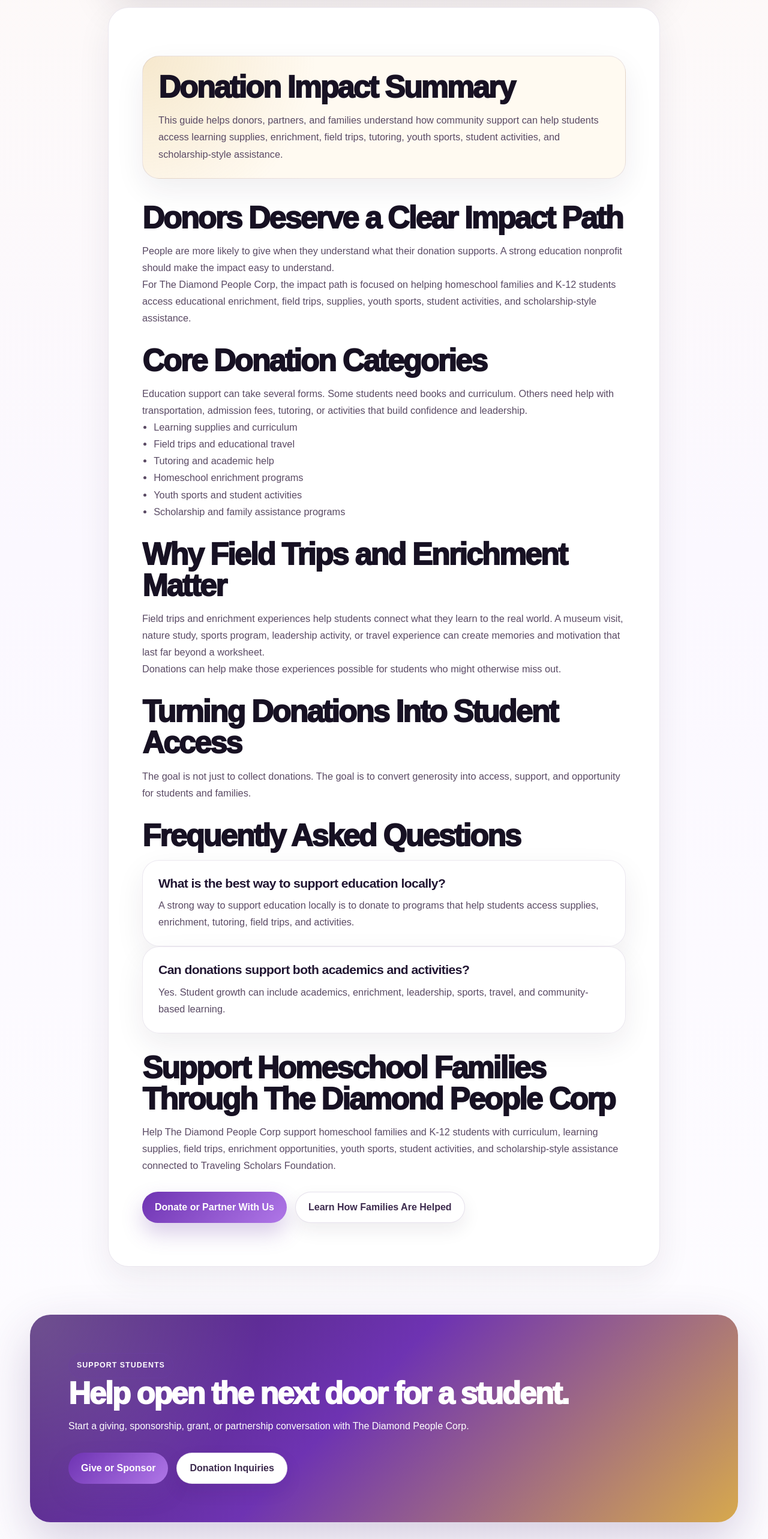
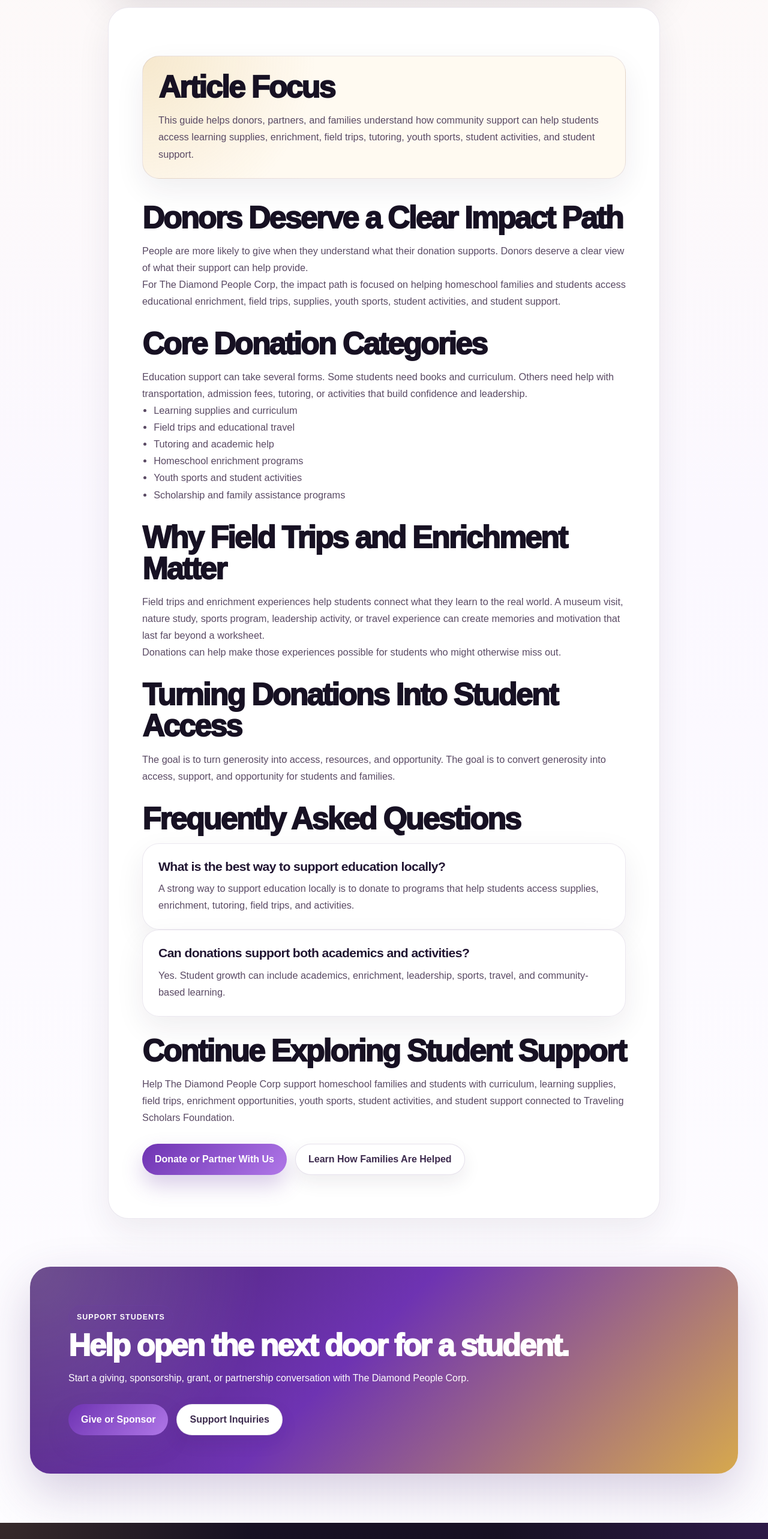
Before and after one commit to aimoneyglitch/diamond-people-corp, a Next.js app: page /blog/where-education-donations-go in a window 1280 px wide. Shown: the part 1100-3666 px from the top of the page at 60% size. Built offline with nearby package versions, Linux system fonts and the light colour scheme.

Commit message:
remove proven weak public wording

```diff
--- a/app/components/BlogArticle.tsx
+++ b/app/components/BlogArticle.tsx
@@ -46,11 +46,11 @@
 
           <div className={styles.articleBody}>
             <div className={styles.articleCallout}>
-              <h2>Donation Impact Summary</h2>
+              <h2>Article Focus</h2>
               <p>
                 This guide helps donors, partners, and families understand how community support can
                 help students access learning supplies, enrichment, field trips, tutoring, youth sports,
-                student activities, and scholarship-style assistance.
+                student activities, and student support.
               </p>
             </div>
 
@@ -82,11 +82,11 @@
             </section>
 
             <section>
-              <h2>Support Homeschool Families Through The Diamond People Corp</h2>
+              <h2>Continue Exploring Student Support</h2>
               <p>
-                Help The Diamond People Corp support homeschool families and K-12 students with curriculum,
+                Help The Diamond People Corp support homeschool families and students with curriculum,
                 learning supplies, field trips, enrichment opportunities, youth sports, student activities,
-                and scholarship-style assistance connected to Traveling Scholars Foundation.
+                and student support connected to Traveling Scholars Foundation.
               </p>
               <div className={styles.actions}>
                 <Link className={styles.primaryButton} href="/donate">Donate or Partner With Us</Link>
--- a/app/components/DpcShell.tsx
+++ b/app/components/DpcShell.tsx
@@ -82,7 +82,7 @@
     },
     {
       title: "Family Support",
-      text: "Scholarship-style assistance that helps reduce pressure when educational costs become a barrier."
+      text: "Student support that helps reduce pressure when educational costs become a barrier."
     }
   ];
 
@@ -135,7 +135,7 @@
         </div>
         <div>
           <strong>Responsible language</strong>
-          <p>The site does not make tax-treatment promises without proper confirmation.</p>
+          <p>Supporters receive clear, responsible communication before making giving decisions.</p>
         </div>
       </div>
     </section>
@@ -152,7 +152,7 @@
       </p>
       <div className={styles.actions}>
         <Link className={styles.primaryButton} href="/donate">Give or Sponsor</Link>
-        <Link className={styles.secondaryButton} href="/donation-inquiries">Donation Inquiries</Link>
+        <Link className={styles.secondaryButton} href="/donation-inquiries">Support Inquiries</Link>
       </div>
     </section>
   );
@@ -164,7 +164,7 @@
       <div className={styles.footerCta}>
         <div>
           <p className={styles.eyebrow}>Tucson Education Support</p>
-          <h2>Helping students access more than the basics.</h2>
+          <h2>Helping students access meaningful educational opportunity.</h2>
           <p>
             The Diamond People Corp supports Traveling Scholars Foundation families through
             education, enrichment, and community partnership.
@@ -192,7 +192,7 @@
         <div className={styles.footerColumn}>
           <h3>Give</h3>
           <Link href="/donate">Donate</Link>
-          <Link href="/donation-inquiries">Donation Inquiries</Link>
+          <Link href="/donation-inquiries">Support Inquiries</Link>
           <Link href="/support-homeschool-families">Support Families</Link>
           <Link href="/#partners">Partner With Us</Link>
         </div>
@@ -225,7 +225,7 @@
           <p>Inquiries are reviewed directly by The Diamond People Corp.</p>
         </div>
         <div className={styles.footerLegalLinks}>
-          <Link href="/donation-inquiries/">Donation Inquiries</Link>
+          <Link href="/donation-inquiries/">Support Inquiries</Link>
           <Link href="/privacy-policy/">Privacy Policy</Link>
           <Link href="/terms/">Terms</Link>
         </div>
--- a/app/lib/seoContent.ts
+++ b/app/lib/seoContent.ts
@@ -145,7 +145,7 @@
     slug: "homeschool-scholarships-arizona-donations",
     title: "Homeschool Scholarships in Arizona: How Donations Can Help Families Learn",
     description:
-      "A clear guide for donors and families on how scholarship-style support can help Arizona homeschool students access learning supplies, enrichment, field trips, and educational opportunities.",
+      "A clear guide for donors and families on how student support can help Arizona homeschool students access learning supplies, enrichment, field trips, and educational opportunities.",
     keyword: "homeschool scholarships Arizona",
     readTime: "6 min read",
     imageFile: "public/blog/homeschool-scholarships-arizona-donations.jpg",
@@ -155,7 +155,7 @@
       {
         heading: "Why Scholarship Support Matters",
         paragraphs: [
-          "Scholarship-style support can help families access educational opportunities that would otherwise be difficult to afford. For homeschool families, that support may be used for enrichment, field trips, learning supplies, tutoring, student activities, or program participation.",
+          "Student support can help families access educational opportunities that would otherwise be difficult to afford. For homeschool families, that support may be used for enrichment, field trips, learning supplies, tutoring, student activities, or program participation.",
           "The purpose is not to replace a family's commitment. It is to help remove barriers that block students from participating in meaningful learning experiences."
         ]
       },
@@ -176,7 +176,7 @@
       {
         heading: "How Donations Can Fund Student Opportunity",
         paragraphs: [
-          "Donations can be pooled into programs, sponsorships, or scholarship-style support that helps students participate in learning experiences. A strong donation program should be clear, transparent, and focused on educational impact.",
+          "Donations can be pooled into programs, sponsorships, or student support that helps students participate in learning experiences. A strong donation program should be clear, transparent, and focused on educational impact.",
           "That is why The Diamond People Corp positions donations around student access, homeschool family support, and community-based educational enrichment."
         ]
       },
@@ -191,7 +191,7 @@
       {
         question: "Are homeschool scholarships only for tuition?",
         answer:
-          "No. Scholarship-style support may also help with enrichment, supplies, tutoring, field trips, student activities, and learning opportunities depending on the program."
+          "No. Student support may also help with enrichment, supplies, tutoring, field trips, student activities, and learning opportunities depending on the program."
       },
       {
         question: "Why is this important for Arizona homeschool families?",
@@ -214,8 +214,8 @@
       {
         heading: "Donors Deserve a Clear Impact Path",
         paragraphs: [
-          "People are more likely to give when they understand what their donation supports. A strong education nonprofit should make the impact easy to understand.",
-          "For The Diamond People Corp, the impact path is focused on helping homeschool families and K-12 students access educational enrichment, field trips, supplies, youth sports, student activities, and scholarship-style assistance."
+          "People are more likely to give when they understand what their donation supports. Donors deserve a clear view of what their support can help provide.",
+          "For The Diamond People Corp, the impact path is focused on helping homeschool families and students access educational enrichment, field trips, supplies, youth sports, student activities, and student support."
         ]
       },
       {
@@ -242,7 +242,7 @@
       {
         heading: "Turning Donations Into Student Access",
         paragraphs: [
-          "The goal is not just to collect donations. The goal is to convert generosity into access, support, and opportunity for students and families."
+          "The goal is to turn generosity into access, resources, and opportunity. The goal is to convert generosity into access, support, and opportunity for students and families."
         ]
       }
     ],
@@ -314,7 +314,7 @@
       {
         question: "Why should donors care about ESA-related homeschool searches?",
         answer:
-          "Families searching ESA and homeschool support are often looking for practical education help. That makes it an important content lane for a nonprofit serving homeschool families."
+          "Families searching ESA and homeschool support are often looking for practical education help. That makes clear guidance valuable for families, donors, and community partners."
       }
     ]
   }
--- a/app/student-enrichment-fund/page.tsx
+++ b/app/student-enrichment-fund/page.tsx
@@ -56,7 +56,7 @@
           <p className={styles.lead}>
             The Student Enrichment Fund exists to help students access the opportunities that make education
             more complete: real-world learning, enrichment activities, supplies, sports, travel, tutoring,
-            and scholarship-style assistance.
+            and student support.
           </p>
           <div className={styles.actions}>
             <Link className={styles.primaryButton} href="/donate">Support the Fund</Link>
@@ -91,7 +91,7 @@
             <p className={styles.eyebrow}>Student Enrichment</p>
             <h2>Growth happens through experience, activity, and the right resources.</h2>
             <p>
-              A premium donor page should show the full range of enrichment: real-world learning,
+              Student enrichment includes real-world learning,
               confidence-building activities, and the materials students need to participate fully.
             </p>
           </div>
```
Also changed, not shown: app/donate/page.tsx (+5 -5 lines), app/donation-inquiries/page.tsx (+6 -6 lines), app/page.tsx (+4 -4 lines).
